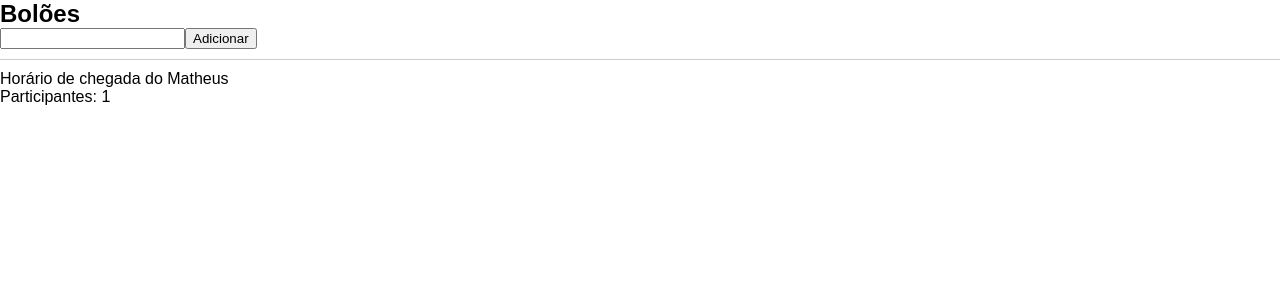
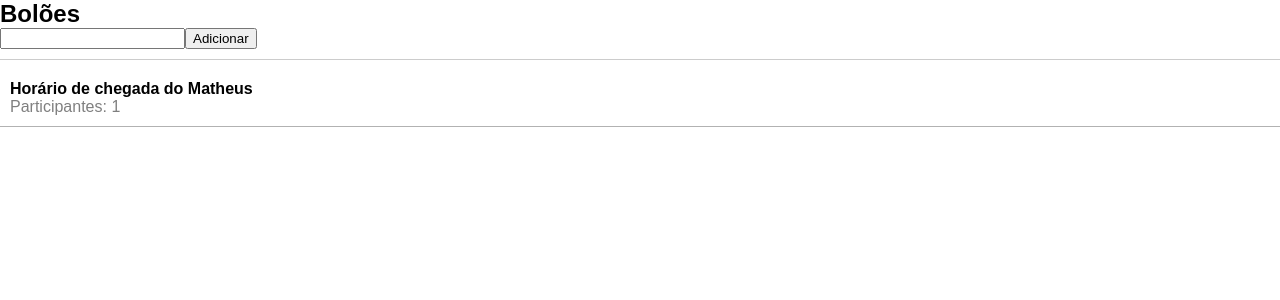
Before and after one commit to igor-ribeiro/bolao, a React (Create React App) app: page / in a window 1280 px wide. Shown: the top 300 px of the page. Built offline with nearby package versions, Linux system fonts and the light colour scheme; the HTML template or start-up script is replaced by a standard one.

Commit message:
extract bets listing to a component

```diff
--- a/src/App.js
+++ b/src/App.js
@@ -1,4 +1,7 @@
 import React, { Component } from 'react';
+
+// Components
+import BetsList from './components/bets/bets-list/BetsList';
 
 import './App.css';
 
@@ -18,8 +21,8 @@ class App extends Component {
     newBetDescription: '',
   }
 
-  constructor() {
-    super();
+  constructor(props) {
+    super(props);
 
     this.handleNewBetChange = this.handleNewBetChange.bind(this);
     this.handleNewBetSubmit = this.handleNewBetSubmit.bind(this);
@@ -59,14 +62,8 @@ class App extends Component {
 
         <hr />
 
-        <ul>
-          { bets.map(bet => (
-            <li key={ bet.id }>
-              { bet.description }
-              <div>Participantes: { bet.participants }</div>
-            </li>
-          )) }
-        </ul>
+        <BetsList bets={ bets } />
+
       </div>
     );
   }
--- /dev/null
+++ b/src/components/bets/bets-list/BetsList.css
@@ -0,0 +1,12 @@
+.bets-list-item {
+  padding: 10px;
+  border-bottom: 1px solid rgba(0, 0, 0, .3);
+}
+
+.bets-list-item-description {
+  font-weight: 900;
+}
+
+.bets-list-item-info {
+  color: rgba(0, 0, 0, .5);
+}
--- /dev/null
+++ b/src/components/bets/bets-list/BetsList.js
@@ -0,0 +1,26 @@
+import React, { Component } from 'react';
+
+import './BetsList.css';
+
+const BetsListItem = ({ bet }) => (
+  <li
+    className="bets-list-item"
+    >
+    <span className="bets-list-item-description">{ bet.description }</span>
+    <div className="bets-list-item-info">Participantes: { bet.participants }</div>
+  </li>
+);
+
+const BetsList = ({ bets }) => {
+  if (!bets || !bets.length) {
+    return 'Nenhum bolão cadastrado';
+  }
+
+  return (
+    <ul>
+      { bets.map(bet => (<BetsListItem bet={ bet } key={ bet.id } />)) }
+    </ul>
+  );
+}
+
+export default BetsList;
--- a/src/index.js
+++ b/src/index.js
@@ -1,10 +1,20 @@
 import React from 'react';
-import ReactDOM from 'react-dom';
+import { render } from 'react-dom';
 import App from './App';
 
 import './global.css';
 
-ReactDOM.render(
-  <App />,
-  document.getElementById('root')
-);
+function getRoute() {
+  return window.location.hash.substring(0);
+}
+
+console.log(getRoute());
+
+function renderApp() {
+  render(
+    <App />,
+    document.getElementById('root')
+  );
+}
+
+renderApp();
```
